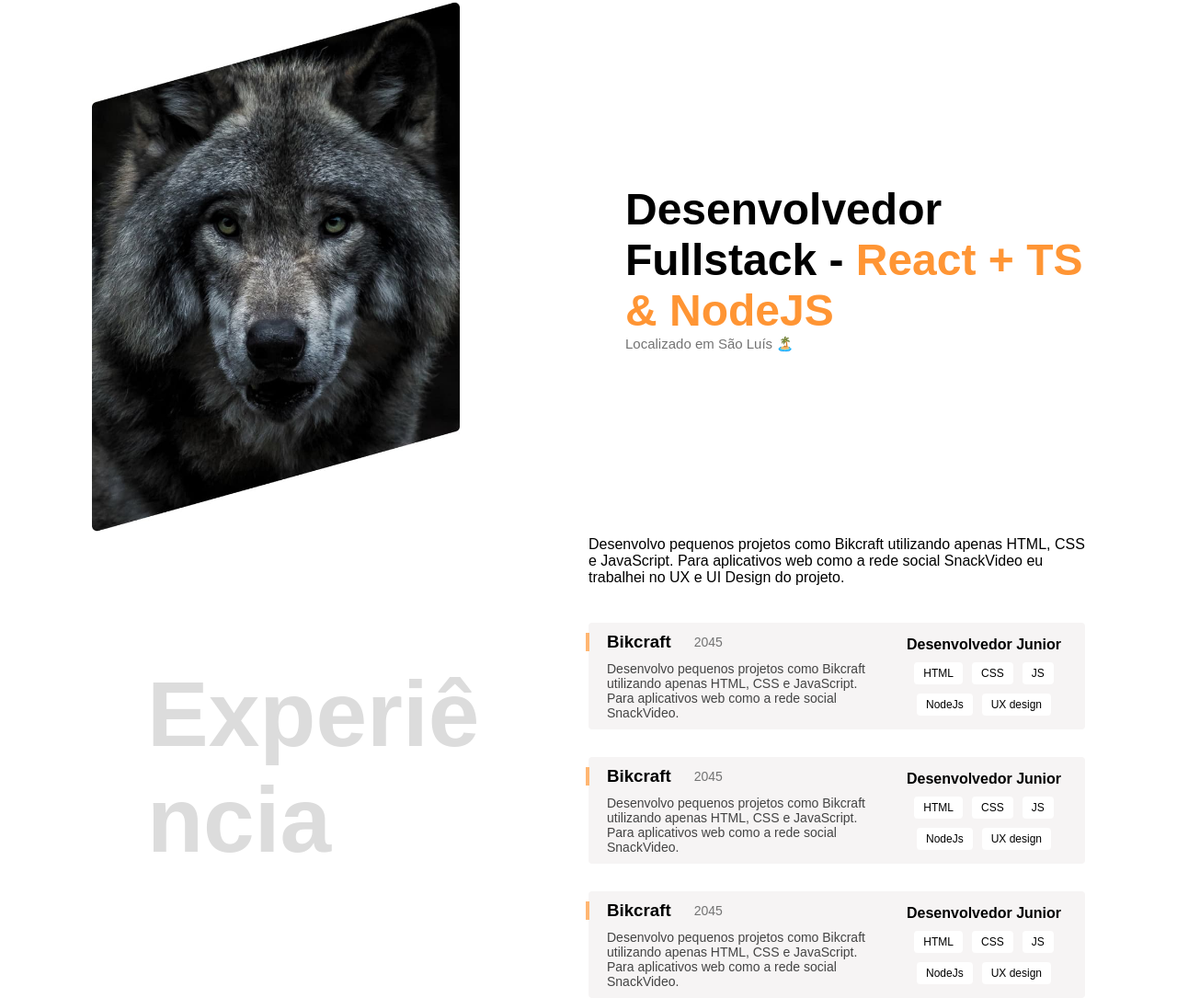
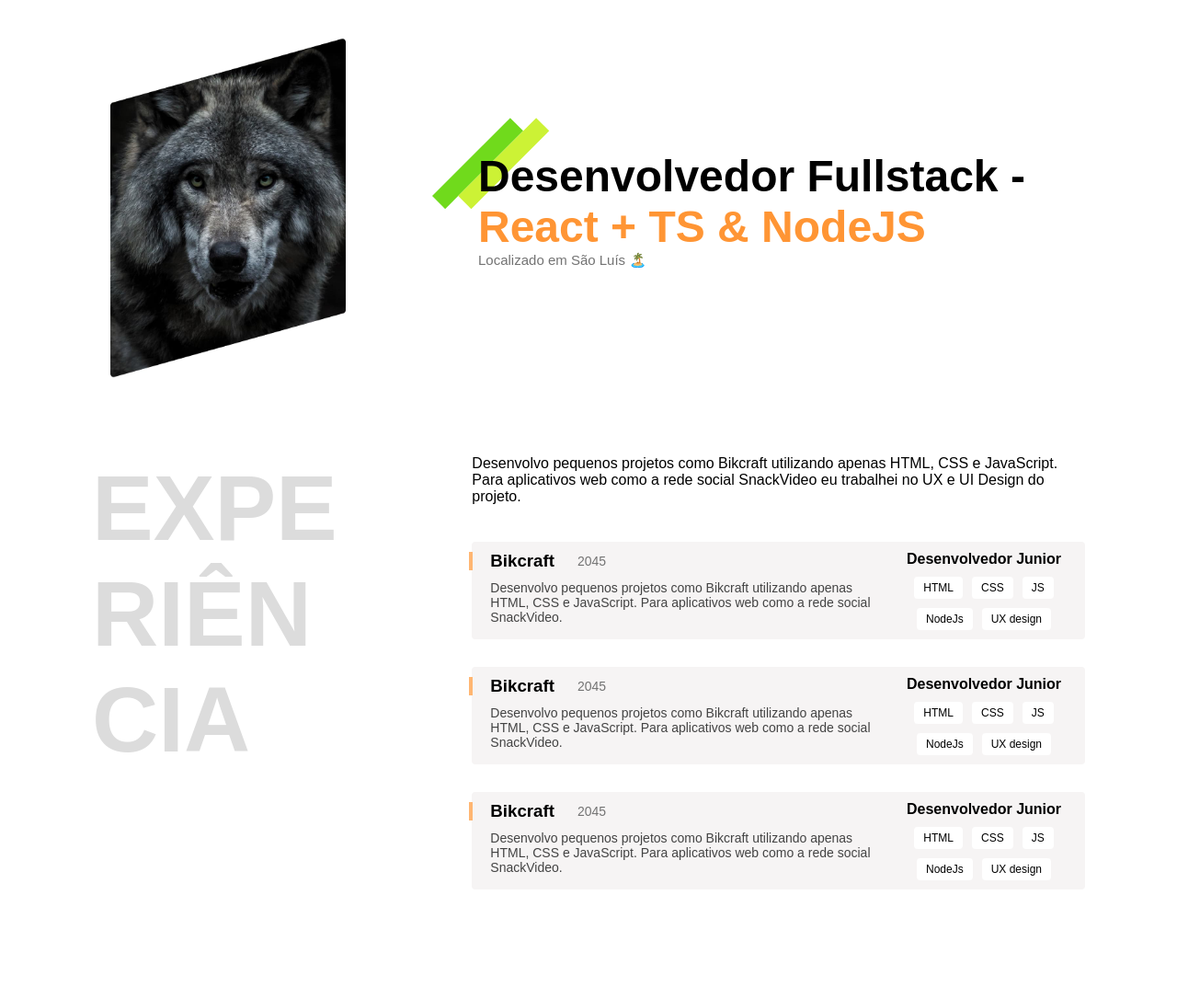
Before and after one commit to devopMarkz/Projeto-Portif-lio, a plain HTML site: page index.html in a window 1280 px wide. Shown: the part 167-1252 px from the top of the page at 92% size. After the commit the page ends 1134 px from the top, so only its background shows below. Drawn offline with Linux system fonts and the light colour scheme.

Commit message:
Ajustando projeto

```diff
--- a/index.html
+++ b/index.html
@@ -42,7 +42,7 @@
 
     <section class="experiencia">
         <div class="experiencia__container">
-            <h2 class="experiencia__container__titulo">Experiência</h2>
+            <h2 class="experiencia__container__titulo">Expe<br>riên<br>cia</h2>
         </div>
 
         <div class="experiencia__container experiencia-projetos">
--- a/src/pages/experiencia.css
+++ b/src/pages/experiencia.css
@@ -1,14 +1,16 @@
 .experiencia{
+    align-items: self-start;
     display: grid;
-    grid-template-columns: 1fr 1fr;
-    align-items: center;
+    grid-template-columns: 1fr 2fr;
+    margin-top: 40px;
+    column-gap: 80px;
 }
 
 .experiencia__container__titulo{
     color: var(--cor-experiencia);
     font-size: 10rem;
-    padding: 60px;
-    word-break: break-all;
+    justify-self: start;
+    text-transform: uppercase;
 }
 
 .experiencia-projetos{
--- a/src/pages/index.css
+++ b/src/pages/index.css
@@ -8,7 +8,8 @@
     align-items: center;
     column-gap: 80px;
     display: grid;
-    grid-template-columns: 1fr 1fr;
+    grid-template-columns: 1fr 2fr;
+    padding: 40px 20px;
 }
 
 .banner__container-img__imagem{
@@ -18,6 +19,15 @@
 .banner__descricao__titulo{
     font-size: 4.8rem;
     text-align: start;
+    position: relative;
+}
+
+.banner__descricao__titulo::before{
+    content: url('../../assets/images/detalhe.svg');
+    position: absolute;
+    left: -50px;
+    top: -50px;
+    z-index: -1;
 }
 
 .banner__descricao__localizacao{
```
